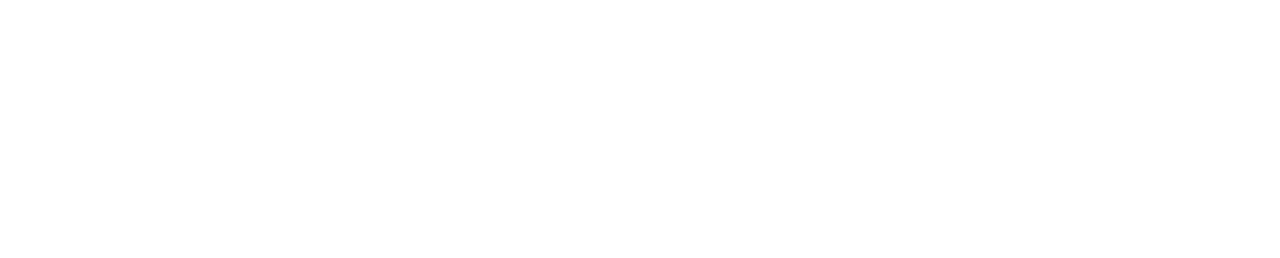
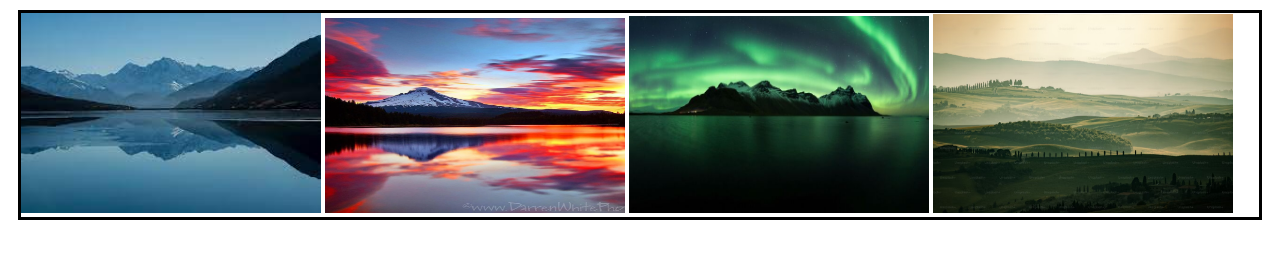
Before and after one commit to csdanishali/Web-Development-1-Practice, a plain HTML site: page CssPosition/Position.html in a window 1280 px wide. Drawn offline with Linux system fonts and the light colour scheme.

Commit message:
Css Positioning with images Example

```diff
--- /dev/null
+++ b/CssPosition/Position.css
@@ -0,0 +1,2 @@
+.container{ margin: 10px;
+border: solid black;}
--- a/CssPosition/Position.html
+++ b/CssPosition/Position.html
@@ -4,8 +4,17 @@
     <meta charset="UTF-8">
     <meta name="viewport" content="width=device-width, initial-scale=1.0">
     <title>Document</title>
+    <link rel="stylesheet" href="Position.css">
 </head>
 <body>
+    <div class="container">
+        <img src="img1.jpg" alt="poster" width="300px">
+        <img src="img2.webp" alt="poster" width="300px" height="195px">
+        <img src="img3.jpg" alt="poster" width="300px">
+        <img src="img4.avif" alt="poster" width="300px">
 
+
+
+    </div>
 </body>
 </html>
```
Also changed, not shown: CssPosition/img1.jpg (added), CssPosition/img2.webp (added), CssPosition/img3.jpg (added), CssPosition/img4.avif (added).
